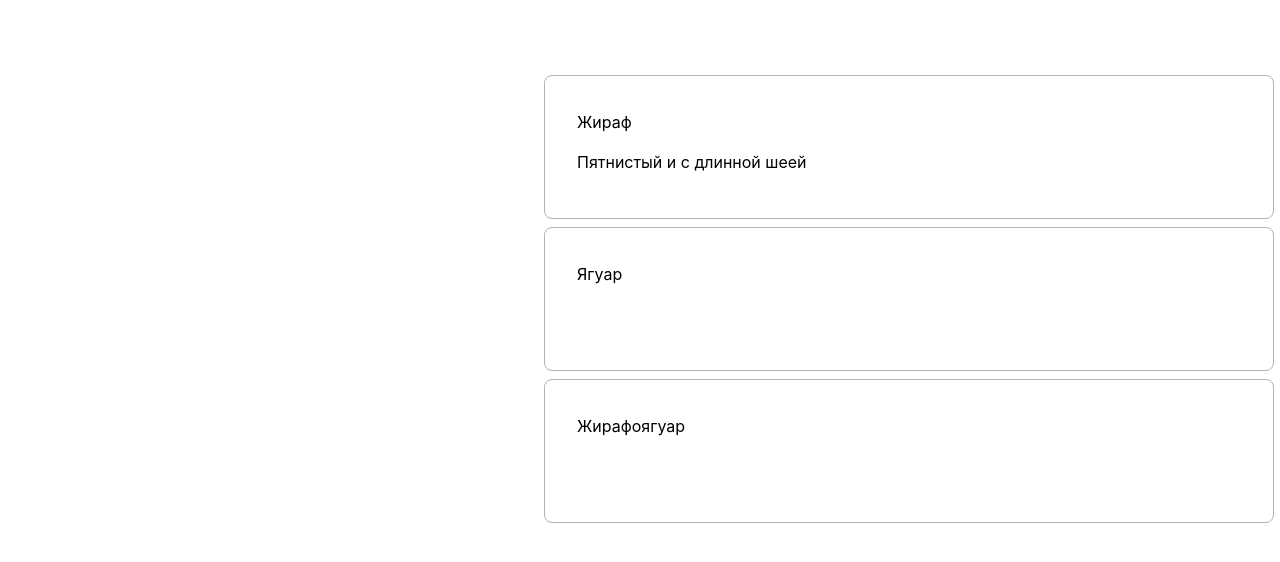
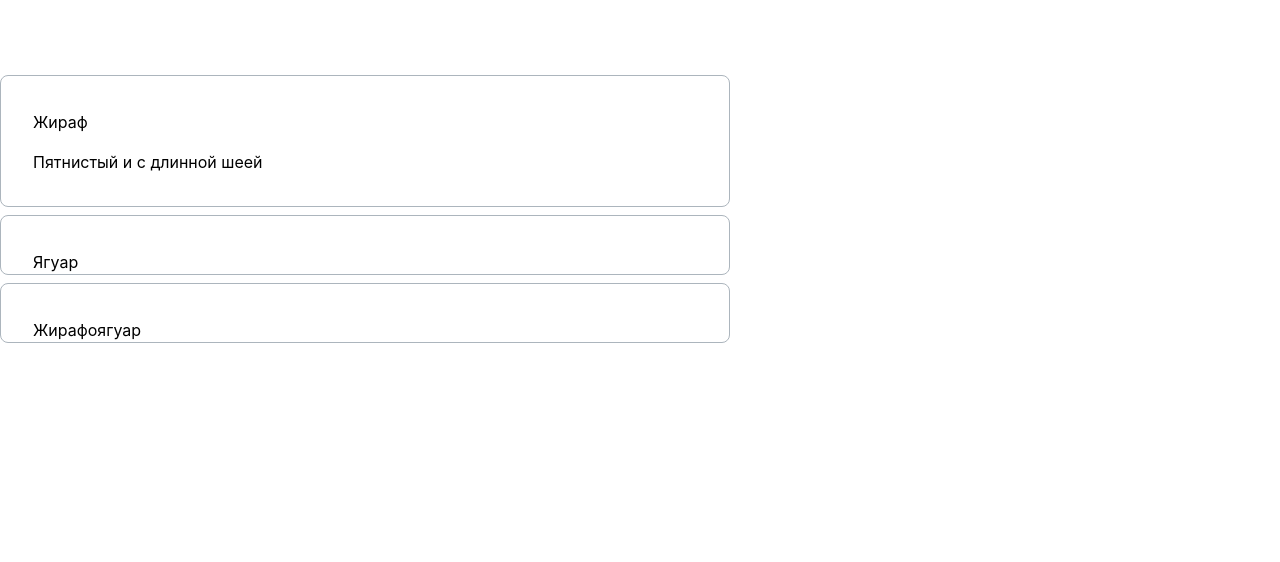
Before and after one commit to js-tasks-ru/htmlcss-20211125_pavelmaks648, a website: page 03-lection1/02-accordion/index.html in a window 1280 px wide. Both pictures are taken after a click on the heading "Жираф". Drawn offline with Linux system fonts and the light colour scheme.

```diff
--- a/03-lection1/02-accordion/__content/accordion__content.css
+++ b/03-lection1/02-accordion/__content/accordion__content.css
@@ -4,5 +4,6 @@
     font-weight: normal;
     font-size: 16px;
     line-height: 24px;
-    padding-left: 32px;
+    padding: 16px 48px 32px 32px;
+    margin: 0px;
 }
--- a/03-lection1/02-accordion/accordion.css
+++ b/03-lection1/02-accordion/accordion.css
@@ -4,9 +4,7 @@
 @import './__content/accordion__content.css';
 .accordion {
     position: relative;
-        width: 730px;
-        height: 144px;
-        left: 544px;
+    max-width: 730px;
     top: 75px;
     border: 1px solid var(--grey-3);
     box-sizing: border-box;
```
Lines whose indentation alone changed are shown as unchanged.
